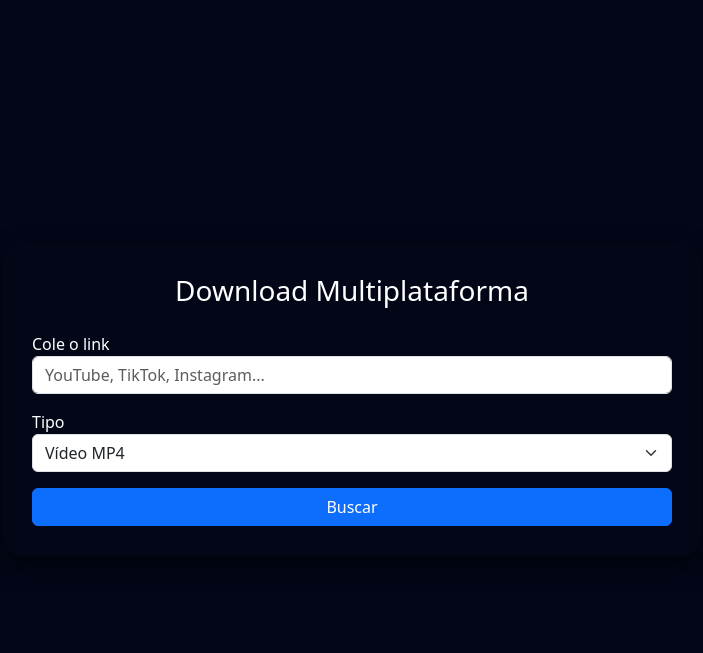
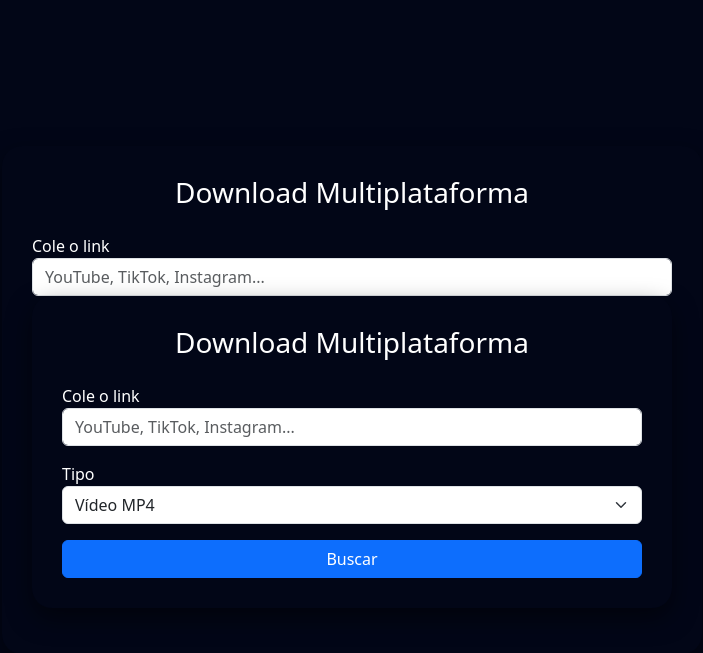
Before and after one commit to Loirin12/planilha-rdm-site-, a Flask app: page /download in a window 1280 px wide. Shown: the top 653 px of the page, without its empty margins (288-991 px from the left). Run offline with Flask 3, Linux system fonts and the light colour scheme; some libraries are stand-ins or nearby versions.

Commit message:
Update download.html

```diff
--- a/templates/download.html
+++ b/templates/download.html
@@ -1,4 +1,78 @@
 <!DOCTYPE html>
+<html lang="pt-BR">
+<head>
+
+<meta charset="UTF-8">
+<meta name="viewport" content="width=device-width, initial-scale=1.0">
+
+<title>Download Multiplataforma</title>
+
+<link href="https://cdn.jsdelivr.net/npm/bootstrap@5.3.3/dist/css/bootstrap.min.css" rel="stylesheet">
+
+<style>
+
+body {
+
+    background: #020617;
+    color: white;
+
+    min-height: 100vh;
+
+    display: flex;
+
+    align-items: center;
+
+    justify-content: center;
+
+}
+
+.card-box {
+
+    background: #020617;
+
+    border-radius: 20px;
+
+    padding: 30px;
+
+    width: 100%;
+
+    max-width: 700px;
+
+    box-shadow: 0 10px 25px rgba(0,0,0,0.5);
+
+}
+
+</style>
+
+</head>
+
+<body>
+
+<div class="card-box">
+
+<h3 class="text-center mb-4">
+
+Download Multiplataforma
+
+</h3>
+
+<div class="mb-3">
+
+<label>
+
+Cole o link
+
+</label>
+
+<input
+
+    id="url"
+
+    class="form-control"
+
+    placeholder="YouTube, TikTok, Instagram..."
+
+><!DOCTYPE html>
 <html lang="pt-BR">
 <head>
 
```
